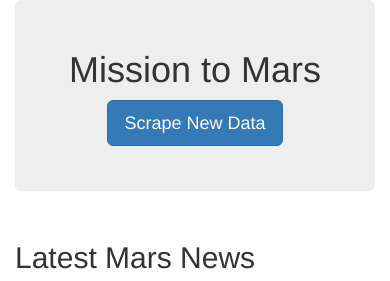
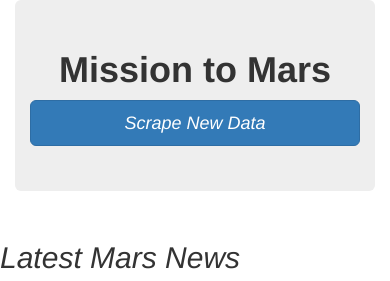
Before and after one commit to lewiebe2/mission_to_mars, a Flask app: page / in a window 390 px wide. Shown: the top 281 px of the page. Run offline with Flask 2, Linux system fonts and the light colour scheme; data that the repository does not hold is empty; some libraries are stand-ins or nearby versions.

Commit message:
Uploading Deliverable 3 index.html file.

```diff
--- a/templates/index.html
+++ b/templates/index.html
@@ -14,17 +14,17 @@
     <div class="container">
       <!-- Add Jumbotron to Header -->
       <div class="jumbotron text-center">
-        <h1>Mission to Mars</h1>
+        <h1><strong>Mission to Mars</strong></h1>
         <!-- Add a button to activate scraping script -->
-        <p><a class="btn btn-primary btn-lg" href="/scrape" role="button">Scrape New Data</a></p>
+        <p><a class="btn btn-primary btn-lg btn-block" href="/scrape" role="button"><em>Scrape New Data</em></a></p>
       </div>
 
       <!-- Add section for Mars News -->
       <div class="row" id="mars-news">
-        <div class="col-md-12">
+        <div class=".col-xs-12 .col-md-12">
           <div class="media">
             <div class="media-body">
-              <h2>Latest Mars News</h2>
+              <h2 class="text-left"><em>Latest Mars News</em></h2>
               <h4 class="media-heading">{{ mars.news_title }}</h4>
               <p>{{ mars.news_paragraph }}</p>
             </div>
@@ -34,8 +34,8 @@
 
       <!-- Section for Featured Image and Facts table -->
       <div class="row" id="mars-featured-image">
-        <div class="col-md-8">
-          <h2>Featured Mars Image</h2>
+        <div class=".col-xs-12 .col-md-12">
+          <h2 class="text-left"><em>Featured Mars Image</em></h2>
 
           <!-- if images is False/None/non-existent, then default to error message -->
           <img
@@ -45,10 +45,10 @@
           />
         </div>
 
-        <div class="col-md-4">
+        <div class=".col-xs-8 .col-md-8">
           <!-- Mars Facts -->
           <div class="row" id="mars-facts">
-            <h4>Mars Facts</h4>
+            <h2 class="text-left"><em>Mars Facts</em></h2>
             {{ mars.facts | safe }}
           </div>
         </div>
@@ -57,15 +57,15 @@
       <!-- Section for Mars Hemispheres -->
       <div class="row" id="mars-hemispheres">
         <div class="page-header">
-          <h2 class="text-center">Mars Hemispheres</h2>
+          <h2 class="text-center"><em>Mars Hemispheres</em></h2>
         </div>
 
         {% for hemisphere in mars.hemispheres %}
-        <div class="col-md-6">
+        <div class=".col-xs-8 .col-md-8">
           <div class="thumbnail">
             <img src="{{hemisphere.img_url | default('static/images/error.png', true)}}" alt="...">
             <div class="caption">
-              <h3>{{hemisphere.title}}</h3>
+              <h3 class="text-center">{{hemisphere.title}}</h3>
             </div>
           </div>
         </div>
```
